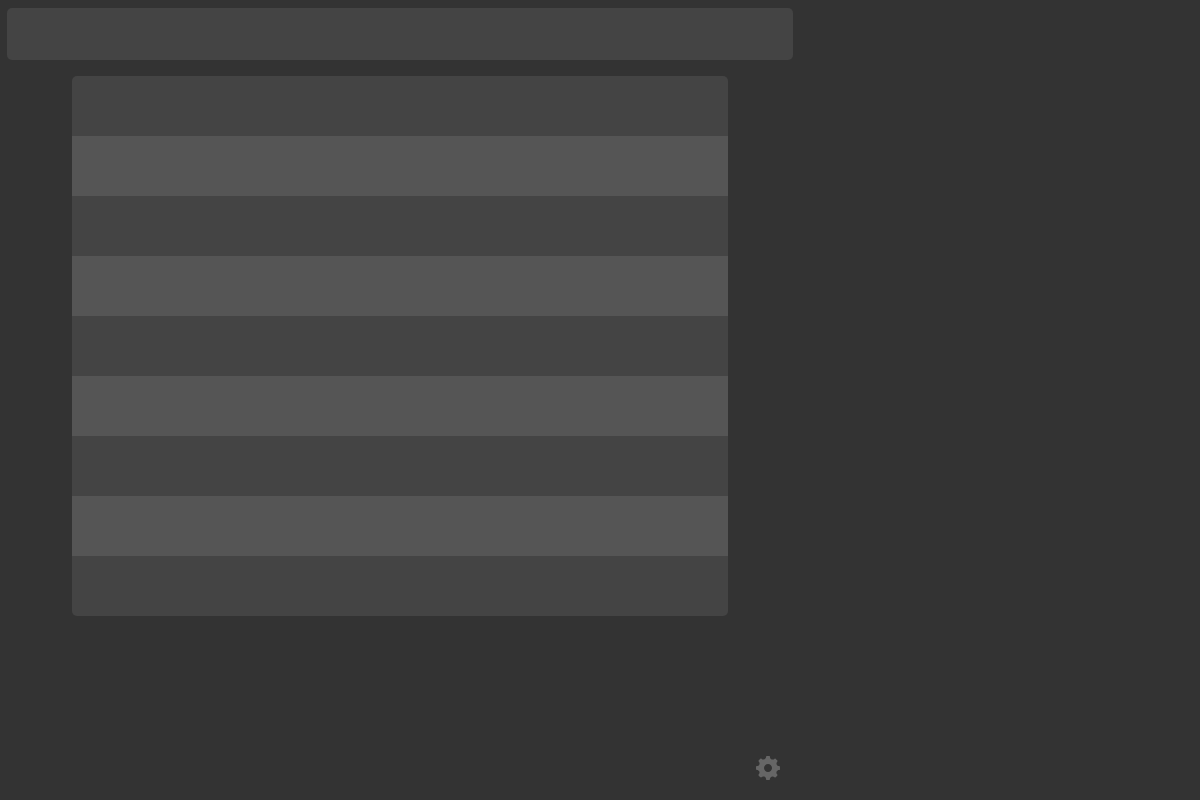
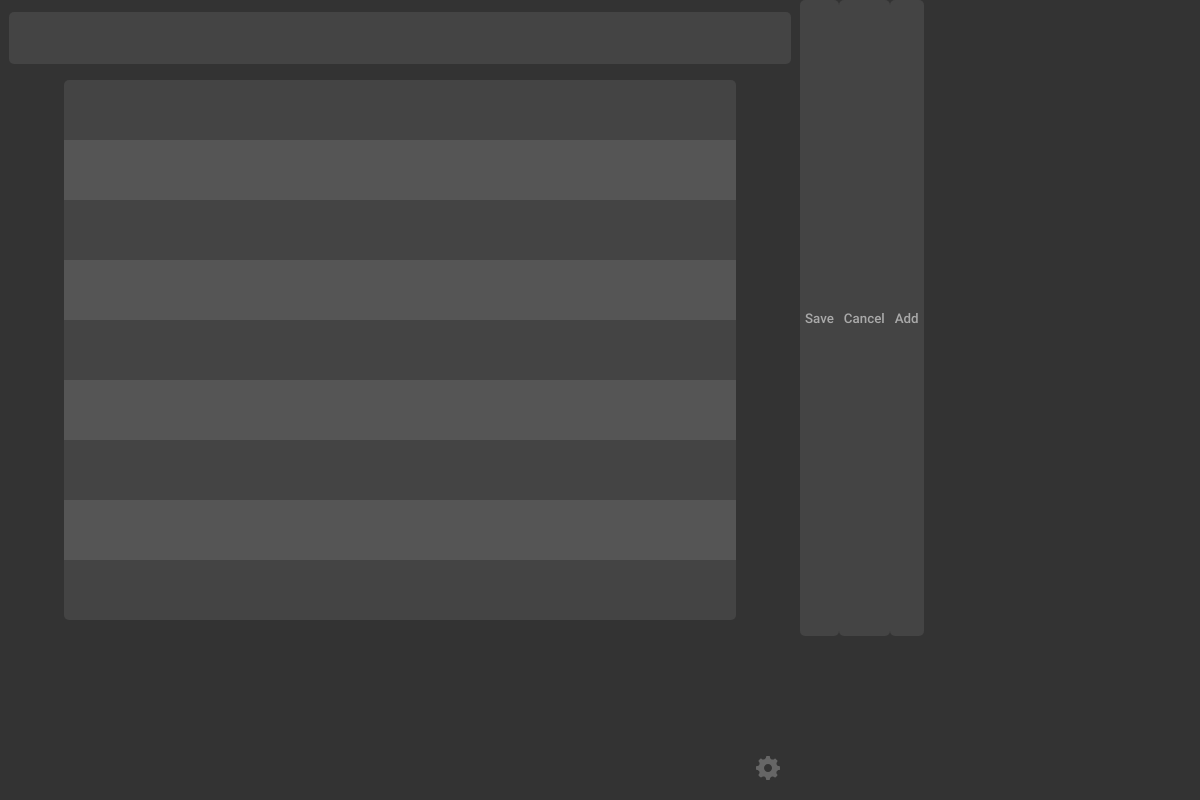
Before and after one commit to tim-harding/fuzz, an Electron app: page src/index.html in a window 800 px wide. Shown: the top 800 px of the page, 1200 px wide, since content can reach past the window. Drawn offline with Linux system fonts and the light colour scheme.

Commit message:
Moved settings offscreen.

```diff
--- a/src/index.html
+++ b/src/index.html
@@ -19,14 +19,14 @@
         </button>
       </section>
 
-      <!-- <section id="settings"> -->
-        <!-- <ul id="dir_list"> -->
+      <section id="settings">
+        <ul id="dir_list">
           <!-- Add directories by script in Settings class -->
-        <!-- </ul> -->
-        <!-- <button id="save_button" class="normal_button">Save</button> -->
-        <!-- <button id="cancel_button" class="normal_button">Cancel</button> -->
-        <!-- <button id="add_button" class="normal_button">Add</button> -->
-      <!-- </section> -->
+        </ul>
+        <button id="save_button" class="normal_button">Save</button>
+        <button id="cancel_button" class="normal_button">Cancel</button>
+        <button id="add_button" class="normal_button">Add</button>
+      </section>
     </main>
   </body>
 
--- a/src/styles.css
+++ b/src/styles.css
@@ -7,12 +7,25 @@ Shared styles
 	src: url('assets/fonts/roboto/Roboto-Medium.ttf');
 }
 
-* {
-	font-family: 'roboto';
+body {
+	background-color: #333;
+	margin: 0;
+	overflow: hidden;
 }
 
-body {
-	background-color: #333;
+main {
+	display: flex;
+	width: 200%;
+	/*transform: translate(0px, 0px);*/
+}
+
+section {
+	display: flex;
+	width: 50%;
+}
+
+input, button, span {
+	font-family: 'roboto';
 }
 
 ul {
@@ -62,14 +75,14 @@ Search styles
 ************/
 
 #search {
-	display: flex;
 	flex-direction: column;
 	align-items: center;
 }
 
 #query {
 	padding-left: 12px;
-	width: calc(100% - 12px);
+	/*width: calc(100% - 12px);*/
+	margin-top: 12px;
 	height: 50px;
 	font-size: 30px;
 	border-width: 0;
```
